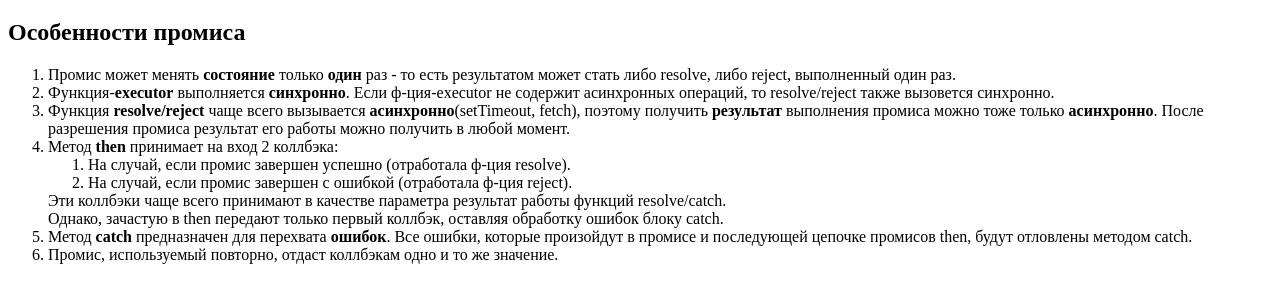
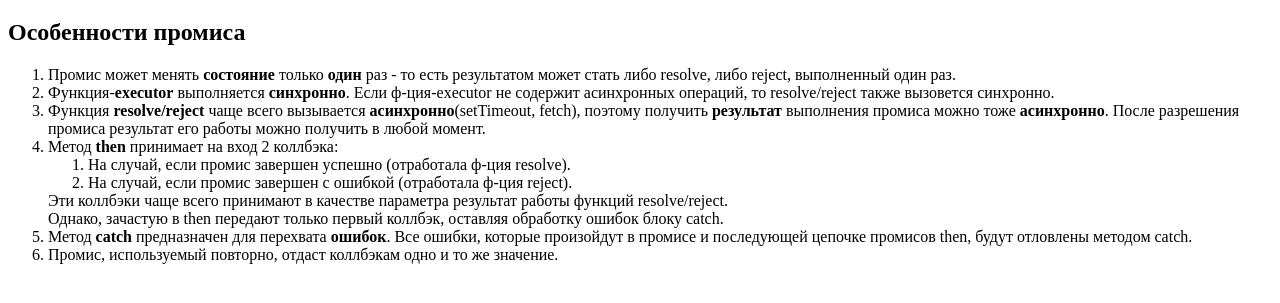
Before and after one commit to Gantelia/my-promise, a website: page public/index.html in a window 1280 px wide. Shown: the part 61-364 px from the top of the page. Drawn offline with Linux system fonts and the light colour scheme.

Commit message:
Исправит неточности в описании особенностей промиса

```diff
--- a/public/index.html
+++ b/public/index.html
@@ -12,14 +12,14 @@
                  то есть результатом может стать либо resolve, либо reject, выполненный один раз.</li>
             <li>Функция-<b>executor</b> выполняется <b>синхронно</b>. Если ф-ция-executor не содержит асинхронных операций, то resolve/reject также вызовется синхронно.</li>
             <li>Функция <b>resolve/reject</b> чаще всего вызывается <b>асинхронно</b>(setTimeout, fetch),
-                 поэтому получить <b>результат</b> выполнения промиса можно тоже только <b>асинхронно</b>.
+                 поэтому получить <b>результат</b> выполнения промиса можно тоже <b>асинхронно</b>.
                  После разрешения промиса результат его работы можно получить в любой момент.</li>
             <li>Метод <b>then</b> принимает на вход 2 коллбэка:
                 <ol>
                     <li>На случай, если промис завершен успешно (отработала ф-ция resolve).</li>
                     <li>На случай, если промис завершен с ошибкой (отработала ф-ция reject).</li>
                 </ol>
-                Эти коллбэки чаще всего принимают в качестве параметра результат работы функций resolve/catch.<br/>
+                Эти коллбэки чаще всего принимают в качестве параметра результат работы функций resolve/reject.<br/>
                 Однако, зачастую в then передают только первый коллбэк, оставляя обработку ошибок блоку catch.
             </li>
             <li>Метод <b>catch</b> предназначен для перехвата <b>ошибок</b>. Все ошибки, которые произойдут в промисе и последующей цепочке промисов then, будут отловлены методом catch.</li>
```
